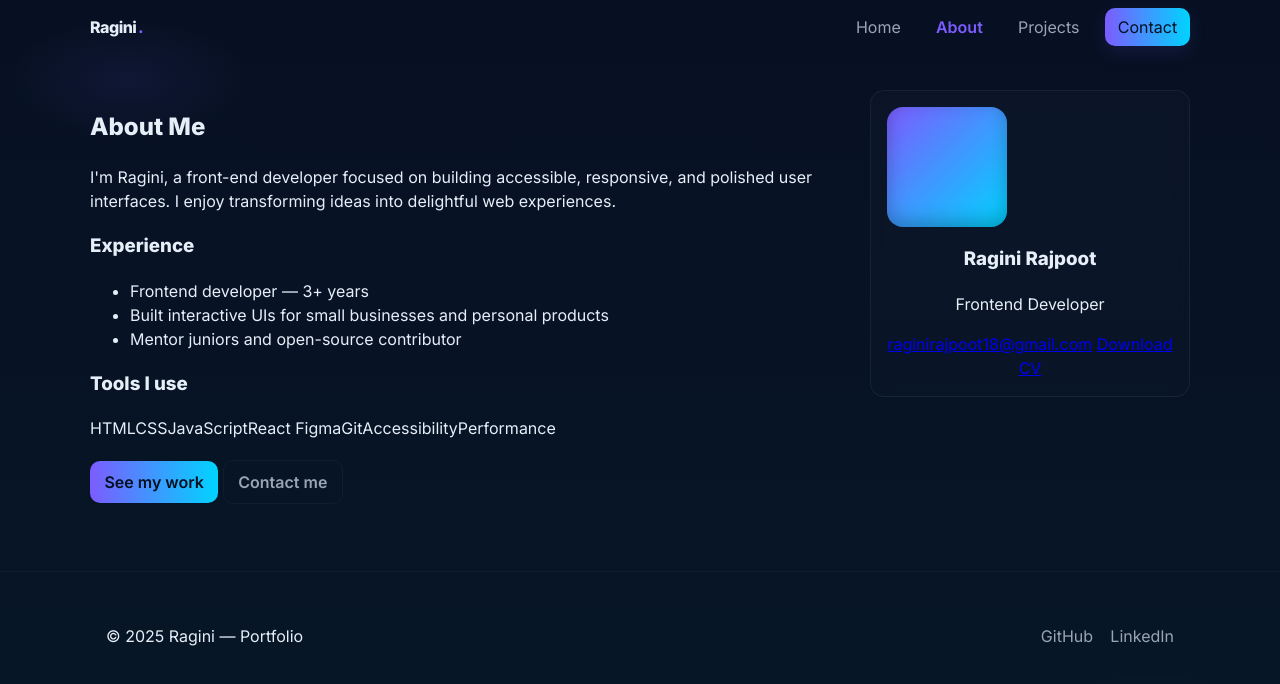
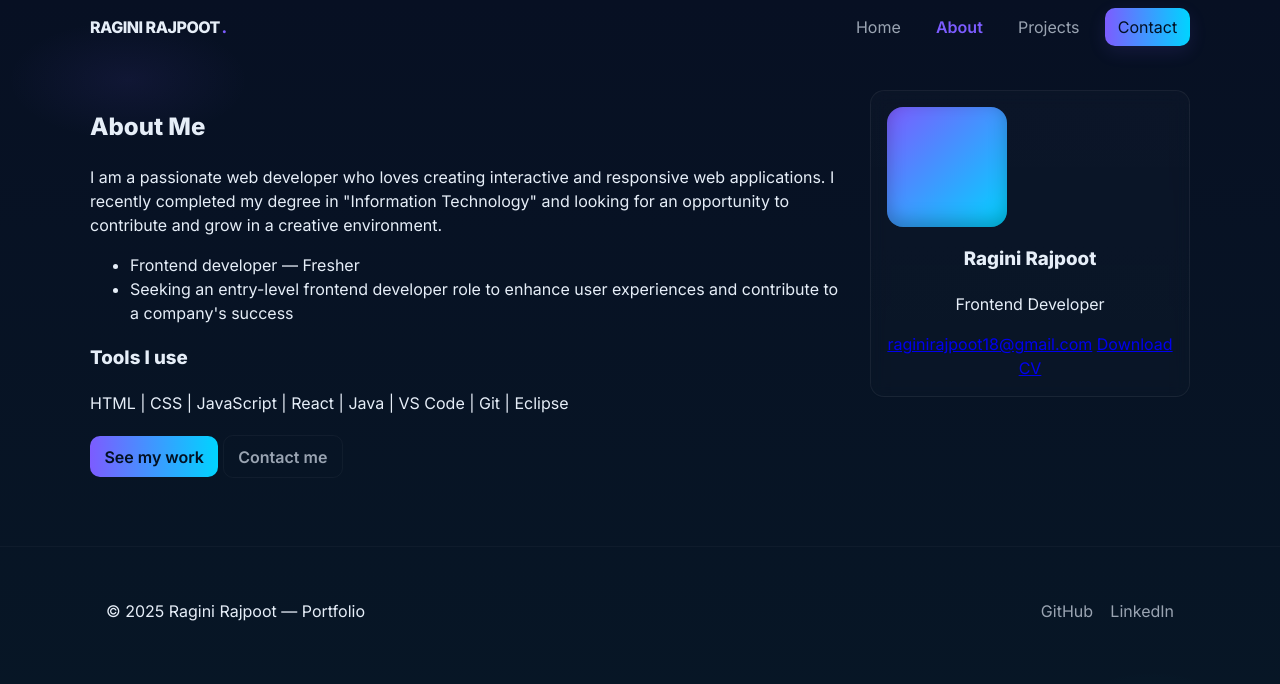
Before and after one commit to inigar/portfolio, a plain HTML site: page about.html in a window 1280 px wide. Drawn offline with Linux system fonts and the light colour scheme.

Commit message:
Update about.html

```diff
--- a/about.html
+++ b/about.html
@@ -11,8 +11,7 @@
 <body>
   <header class="site-header">
     <div class="container header-inner">
-      <a class="logo" href="index.html">Ragini<span class="dot">.</span></a>
-
+      <a class="logo" href="index.html">RAGINI RAJPOOT<span class="dot">.</span></a>
       <nav id="nav" class="nav">
         <a href="index.html" class="nav-link">Home</a>
         <a href="about.html" class="nav-link active">About</a>
@@ -31,19 +30,17 @@
       <div class="about-grid">
         <div class="bio">
           <h1>About Me</h1>
-          <p>I'm Ragini, a front-end developer focused on building accessible, responsive, and polished user interfaces. I enjoy transforming ideas into delightful web experiences.</p>
+          <p>I am a passionate web developer who loves creating interactive and responsive web applications. I recently completed my degree in "Information Technology" and looking for an opportunity to contribute and grow in a creative environment.</p>
 
-          <h3>Experience</h3>
           <ul class="list">
-            <li>Frontend developer — 3+ years</li>
-            <li>Built interactive UIs for small businesses and personal products</li>
-            <li>Mentor juniors and open-source contributor</li>
+            <li>Frontend developer — Fresher</li>
+            <li>Seeking an entry-level frontend developer role to enhance user experiences and contribute to a company's success</li>
           </ul>
 
           <h3>Tools I use</h3>
           <div class="skills-grid">
-            <span>HTML</span><span>CSS</span><span>JavaScript</span><span>React</span>
-            <span>Figma</span><span>Git</span><span>Accessibility</span><span>Performance</span>
+            <span>HTML</span><span> | CSS</span><span> | JavaScript</span><span> | React</span>
+            <span> | Java</span><span> | VS Code</span><span> | Git</span><span> | Eclipse</span>
           </div>
 
           <div style="margin-top:1.25rem;">
@@ -58,7 +55,7 @@
           <p>Frontend Developer</p>
           <div class="contact-inline">
             <a href="mailto:raginirajpoot18@gmail.com">raginirajpoot18@gmail.com</a>
-            <a href="#">Download CV</a>
+            <a href="RaginiCV.pdf">Download CV</a>
           </div>
         </aside>
       </div>
@@ -67,10 +64,10 @@
 
   <footer class="site-footer">
     <div class="container footer-inner">
-      <p>© <span id="year2"></span> Ragini — Portfolio</p>
+      <p>© <span id="year2"></span> Ragini Rajpoot — Portfolio</p>
       <div class="socials">
-        <a href="#" aria-label="GitHub">GitHub</a>
-        <a href="#" aria-label="LinkedIn">LinkedIn</a>
+        <a href="https://github.com/inigar" aria-label="GitHub">GitHub</a>
+        <a href="https://www.linkedin.com/in/ragini-rajpoot-369619245" aria-label="LinkedIn">LinkedIn</a>
       </div>
     </div>
   </footer>
```
